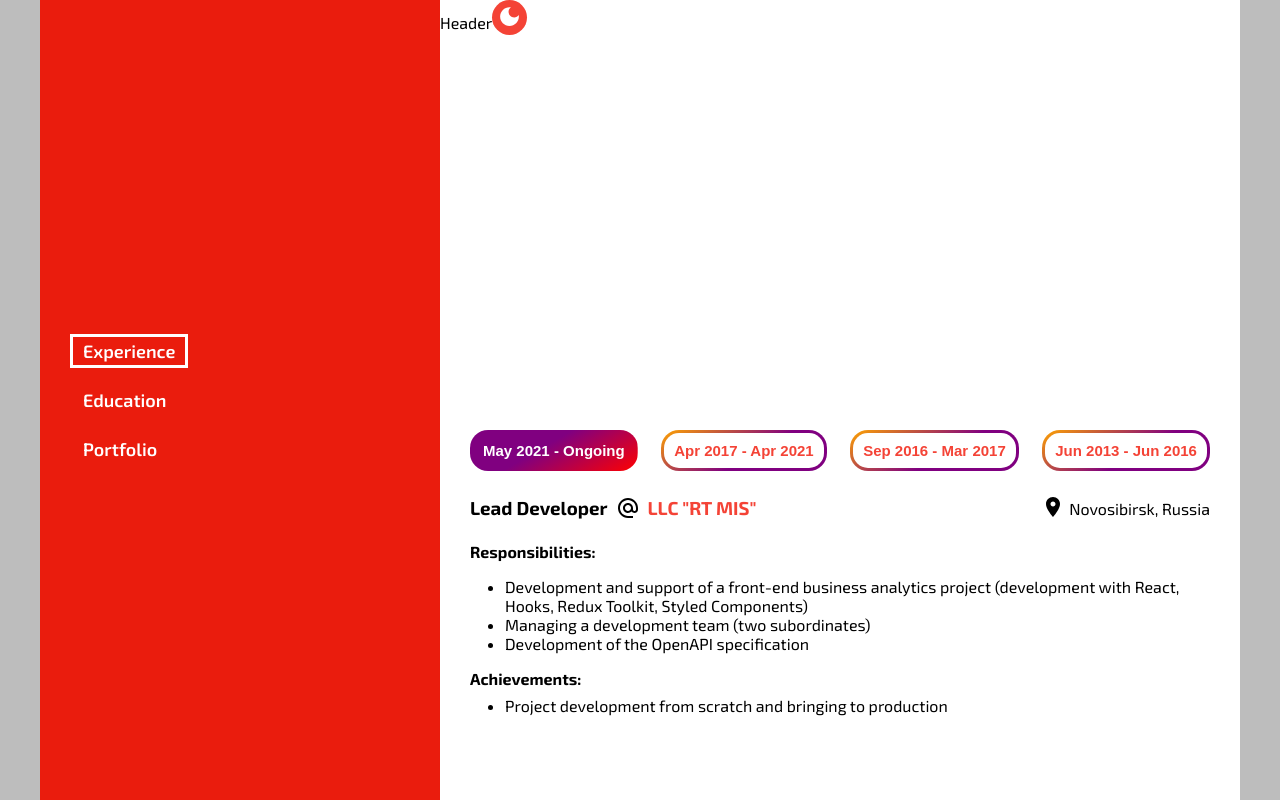
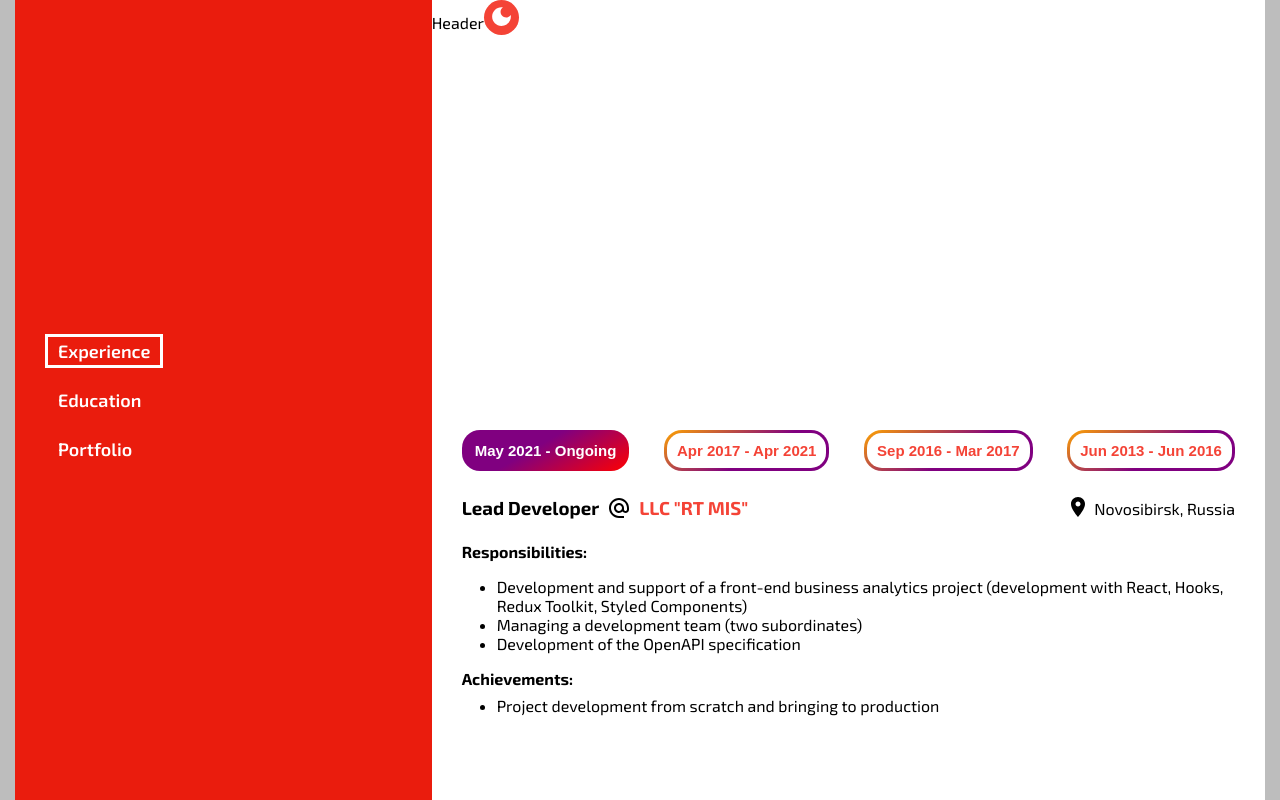
Before and after one commit to burdukowsky/burdukowsky.github.io, a React (Create React App) app: page / in a window 1280 px wide. Built offline with nearby package versions, Linux system fonts and the light colour scheme.

Commit message:
increase RootDefault max-width

```diff
--- a/src/app/components/stepper/Stepper.tsx
+++ b/src/app/components/stepper/Stepper.tsx
@@ -17,7 +17,7 @@ export const Stepper: FC<Props> = ({ steps }) => {
 
   return (
     <Space direction='column' gap='1em'>
-      <Space justifyContent='space-between' gap='10px' wrap>
+      <Space justifyContent='space-between' gap='15px' wrap>
         {steps.map((step, index) => {
           return (
             <StepperButton
--- a/src/app/routes/root/components/root-default/RootDefault.module.scss
+++ b/src/app/routes/root/components/root-default/RootDefault.module.scss
@@ -1,4 +1,4 @@
 .RootDefault {
   margin: 0 auto;
-  max-width: 1200px;
+  max-width: 1250px;
 }
```
